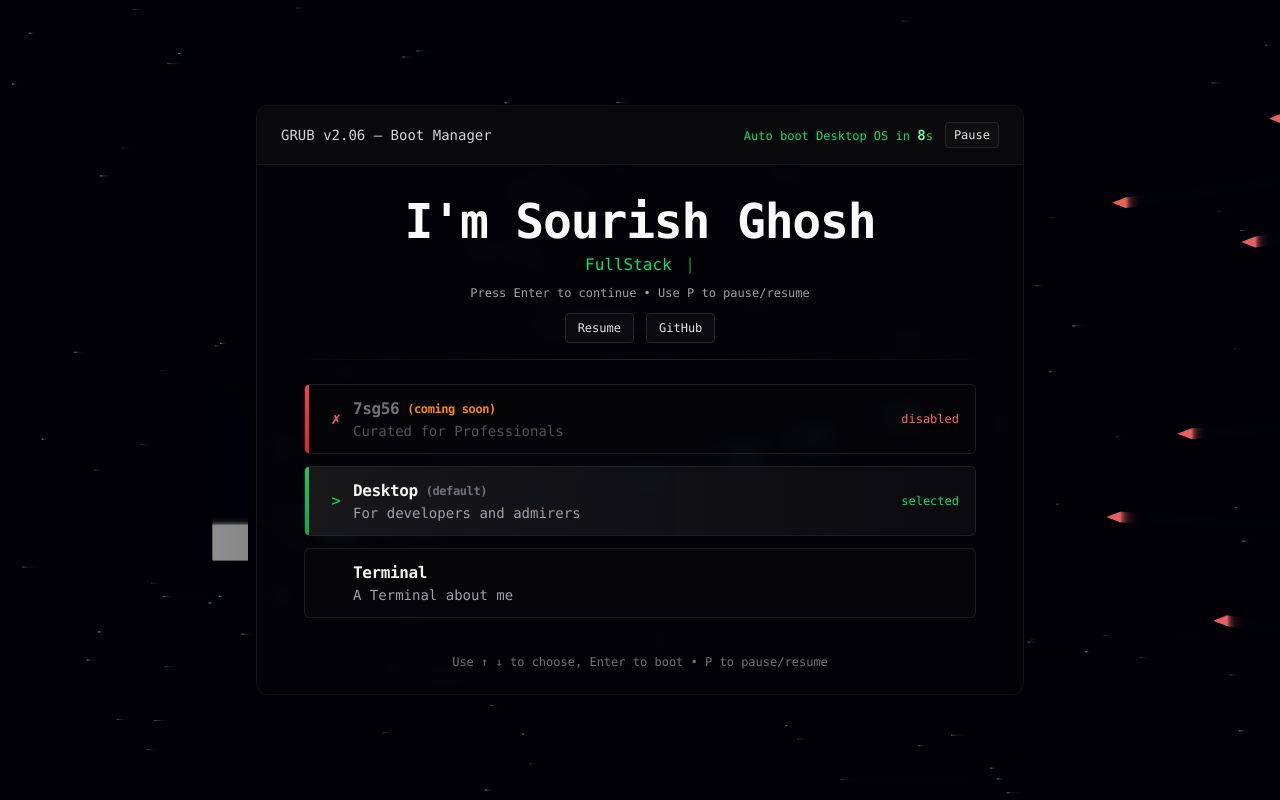
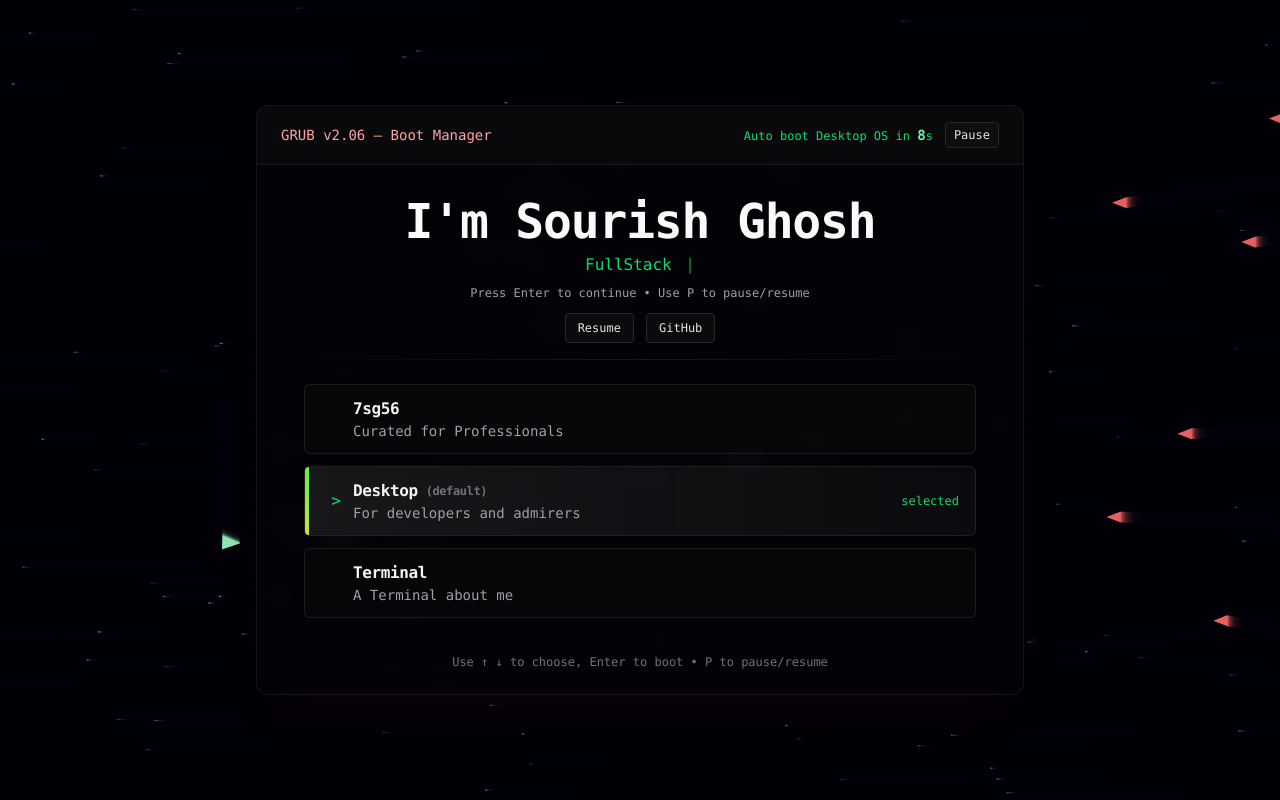
Before and after one commit to 7sg56/my-portfolio, a Next.js app: page / in a window 1280 px wide. Built offline with nearby package versions, Linux system fonts and the light colour scheme.

Commit message:
Made Changed to boot loader

```diff
--- a/app/page.tsx
+++ b/app/page.tsx
@@ -63,8 +63,8 @@ export default function Home() {
                         router.push('/portfolio/desktop');
                       } else if (m === 'terminal') {
                         router.push('/portfolio/terminal');
-                      } else if (m === 'sourish') {
-                        router.push('/portfolio/sourish');
+                      } else if (m === '7sg56') {
+                        window.open('https://7sg56.vercel.app', '_blank');
                       }
                     }}
                   />
--- a/components/boot/HeroSelector.tsx
+++ b/components/boot/HeroSelector.tsx
@@ -3,7 +3,7 @@
 import { useCallback, useEffect, useMemo, useRef, useState } from "react";
 import { motion } from "motion/react";
 
-export default function HeroSelector({ defaultSeconds = 10, onSelect }: { defaultSeconds?: number; onSelect: (mode: "desktop" | "terminal" | "sourish") => void }) {
+export default function HeroSelector({ defaultSeconds = 10, onSelect }: { defaultSeconds?: number; onSelect: (mode: "desktop" | "terminal" | "7sg56") => void }) {
   const [seconds, setSeconds] = useState(defaultSeconds);
 
   // Touch support (optional; not used for gating behavior)
@@ -12,9 +12,9 @@ export default function HeroSelector({ defaultSeconds = 10, onSelect }: { defaul
 
   const items = useMemo(
     () => [
-      { key: "sourish" as const, label: "7sg56", desc: "Curated for Professionals", disabled: true, comingSoon: true },
-      { key: "desktop" as const, label: "Desktop", desc: "For developers and admirers", isDefault: true },
-      { key: "terminal" as const, label: "Terminal", desc: "A Terminal about me" },
+      { key: "7sg56" as const, label: "7sg56", desc: "Curated for Professionals", disabled: false, comingSoon: false },
+      { key: "desktop" as const, label: "Desktop", desc: "For developers and admirers", isDefault: true, disabled: false, comingSoon: false },
+      { key: "terminal" as const, label: "Terminal", desc: "A Terminal about me", disabled: false, comingSoon: false },
     ],
     []
   );
@@ -155,11 +155,11 @@ export default function HeroSelector({ defaultSeconds = 10, onSelect }: { defaul
         initial={{ opacity: 0, y: 10 }}
         animate={{ opacity: 1, y: 0 }}
         transition={{ duration: 0.35, ease: "easeOut" }}
-        className="relative mx-auto w-full max-w-4xl rounded-xl border border-zinc-800/50 bg-zinc-950/40 shadow-2xl backdrop-blur-md"
+        className="relative mx-auto w-full max-w-4xl rounded-xl border border-zinc-800/50 bg-zinc-950/40 shadow-2xl backdrop-blur-md shadow-red-500/5"
       >
         {/* Header bar */}
         <div className="flex flex-col sm:flex-row items-start sm:items-center justify-between px-4 sm:px-6 py-4 border-b border-zinc-800/50 bg-zinc-900/30 rounded-t-xl gap-2">
-          <div className="text-xs sm:text-sm font-mono text-zinc-300">GRUB v2.06 — Boot Manager</div>
+          <div className="text-xs sm:text-sm font-mono text-red-300">GRUB v2.06 — Boot Manager</div>
           <div className="flex items-center gap-2 sm:gap-3 w-full sm:w-auto">
             <div className="text-xs font-mono text-green-400">
               {paused ? "Auto boot paused" : "Auto boot Desktop OS in "}
@@ -191,7 +191,7 @@ export default function HeroSelector({ defaultSeconds = 10, onSelect }: { defaul
 
         {/* Divider */}
         <div className="px-4 sm:px-8">
-          <div className="h-px w-full bg-gradient-to-r from-transparent via-zinc-800 to-transparent" />
+          <div className="h-px w-full bg-gradient-to-r from-transparent via-red-500/20 to-transparent" />
         </div>
 
         {/* Menu */}
@@ -230,7 +230,7 @@ export default function HeroSelector({ defaultSeconds = 10, onSelect }: { defaul
                   <span className="absolute left-0 top-0 h-full w-1 rounded-l-md"
                     style={{
                       background: selected && !isDisabled
-                        ? "linear-gradient(180deg, #22c55e 0%, #16a34a 100%)"
+                        ? "linear-gradient(180deg,rgb(99, 239, 68) 0%,rgb(192, 232, 49) 100%)"
                         : isDisabled
                           ? "linear-gradient(180deg, #ef4444 0%, #dc2626 100%)"
                           : "transparent"
--- a/components/boot/SpaceShooterBG.tsx
+++ b/components/boot/SpaceShooterBG.tsx
@@ -12,11 +12,7 @@ export default function SpaceShooterBG({ opacity = 0.9 }: { opacity?: number })
     const canvas = canvasRef.current!;
     const ctx = canvas.getContext("2d", { alpha: true })!;
 
-    // Load player ship sprite (place your image at public/ship.png)
-    const ship = new Image();
-    ship.src = "/ship.png";
-    let shipReady = false;
-    ship.onload = () => { shipReady = true; };
+    // No external image dependency - using fallback triangle
 
     let width = 0, height = 0;
     const resize = () => {
@@ -151,19 +147,9 @@ export default function SpaceShooterBG({ opacity = 0.9 }: { opacity?: number })
         }
       }
 
-// Draw player ship sprite (simple, pointing right)
-      if (shipReady) {
-        const w = 36; const h = 36; // draw size
-        ctx.save();
-        ctx.translate(player.x, player.y);
-        ctx.rotate(Math.PI / 2); // rotate 90deg to face right
-        ctx.drawImage(ship, -w / 2, -h / 2, w, h);
-        ctx.restore();
-      } else {
-        // fallback triangle
-        const tilt = Math.max(-0.25, Math.min(0.25, player.vy * 0.08));
-        drawTri(player.x, player.y, 10, Math.PI / 2 + tilt, "#9efcc7");
-      }
+// Draw player ship (triangle, pointing right)
+      const tilt = Math.max(-0.25, Math.min(0.25, player.vy * 0.08));
+      drawTri(player.x, player.y, 10, Math.PI / 2 + tilt, "#9efcc7");
 
       // Draw enemies (pointing left)
       for (const E of enemies) drawTri(E.x, E.y, 8, -Math.PI / 2, "#ff6b6b");
```
